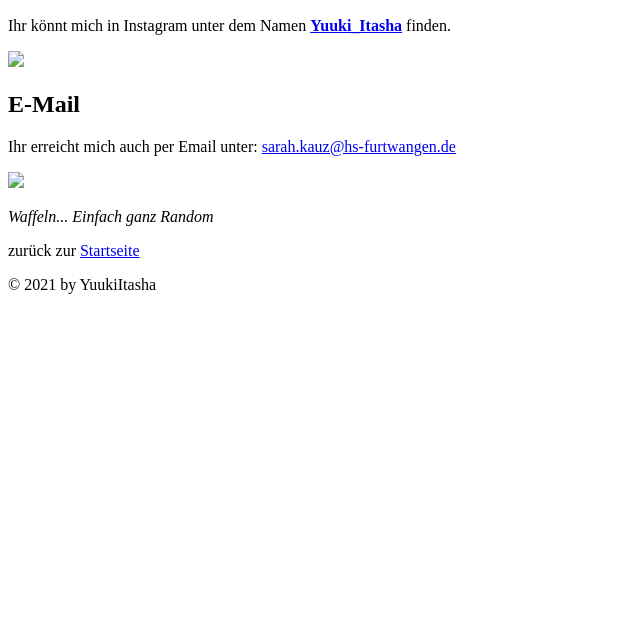
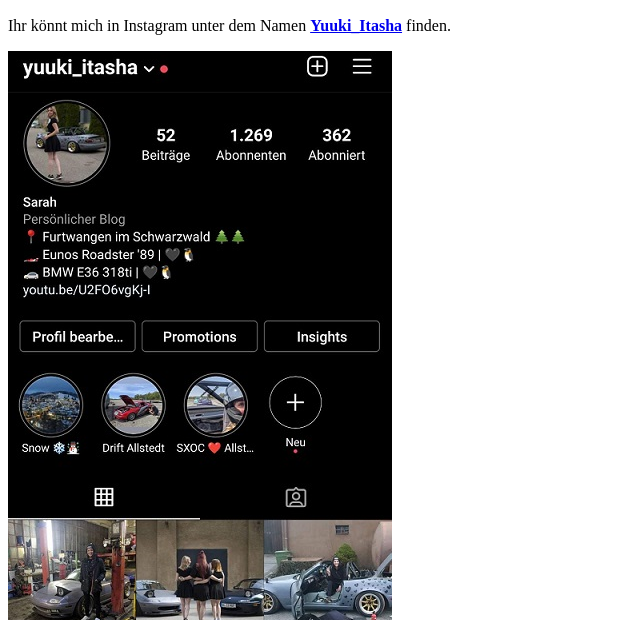
Before and after one commit to YuukiItasha/GIS_SoSe_2021, a plain HTML site: page Aufgabe12/kontakt.html in a window 1280 px wide. Shown: the part 180-800 px from the top of the page, without its empty margins (0-640 px from the left). Drawn offline with Linux system fonts and the light colour scheme.

Commit message:
Update kontakt.html

```diff
--- a/Aufgabe12/kontakt.html
+++ b/Aufgabe12/kontakt.html
@@ -23,13 +23,13 @@
             <h1>Kontakt</h1>
             <h2>Instagram</h2>
             <p>Ihr könnt mich in Instagram unter dem Namen <a href="https://instagram.com/yuuki_itasha?igshid=fcx97y6di4px"><b>Yuuki_Itasha</b></a> finden. </p>
-            <img src="Insta.jpg">
+            <img src="../Aufgabe12/Dateien/Insta.jpg" alt="">
             <h2>E-Mail</h2>
              <p>Ihr erreicht mich auch per Email unter: <a href="mailto:sarah.kauz@hs-furtwangen.de"> sarah.kauz@hs-furtwangen.de </a>
              </p>
 
 
-        <aside><img src="waffel.jpg">
+        <aside><img src="../Aufgabe12/Dateien/waffel.jpg" alt="Waffeln">
         <p><i>Waffeln... Einfach ganz Random</i> </p>
         </aside>
     </main>
```
